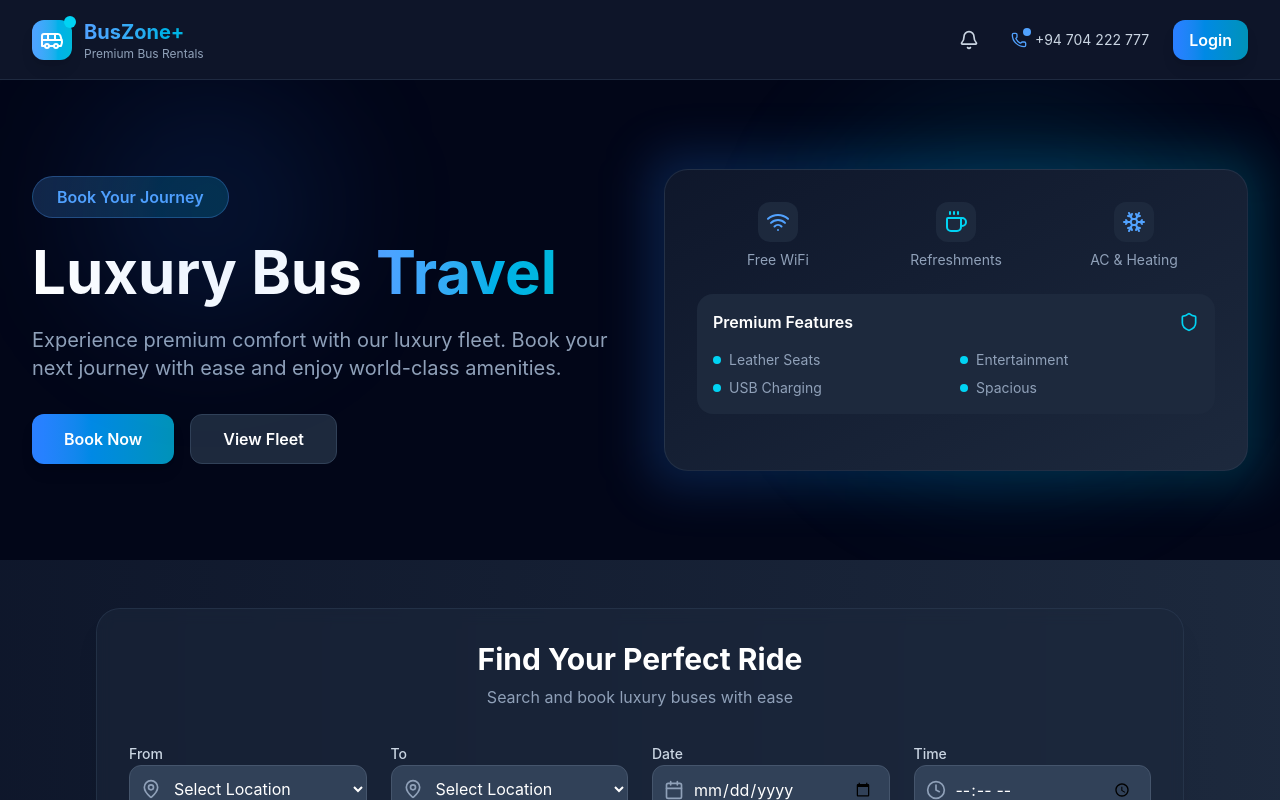
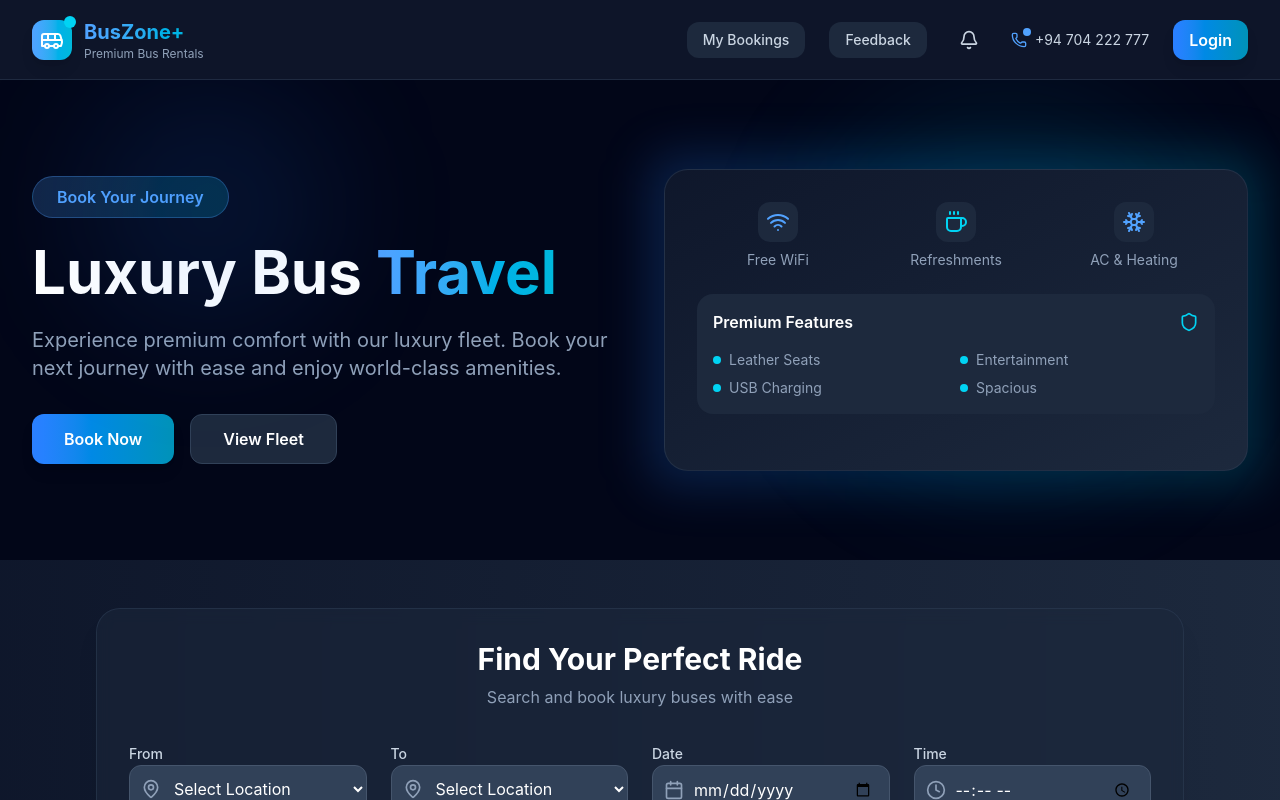
Before and after one commit to SandeepaChathumina/Bus-Rental-Management-System-Bus-Zone-, a React (Vite) app in the folder frontend/: page /booking in a window 1280 px wide. Shown: the top 800 px of the page. Built offline with nearby package versions, Linux system fonts and the light colour scheme.

Commit message:
add feedback and mybookings button

```diff
--- a/frontend/src/pages/bookingContainer/Booking.jsx
+++ b/frontend/src/pages/bookingContainer/Booking.jsx
@@ -127,6 +127,7 @@ const SeasonalOffersPreview = () => {
 
 // Navbar Component
 // Navbar Component
+// Navbar Component
 const BookingNavbar = () => {
   const [showProfileDropdown, setShowProfileDropdown] = useState(false);
   const navigate = useNavigate();
@@ -145,6 +146,14 @@ const BookingNavbar = () => {
 
   const handleNotificationsClick = () => {
     navigate('/notifications');
+  };
+
+  const handleMyBookingsClick = () => {
+    navigate('/my-bookings');
+  };
+
+  const handleFeedbackClick = () => {
+    navigate('/feedback');
   };
 
   const toggleProfileDropdown = () => {
@@ -185,6 +194,22 @@ const BookingNavbar = () => {
 
       {/* Right side section */}
       <div className="flex items-center space-x-6 ml-auto">
+        {/* My Bookings Button */}
+        <button
+          onClick={handleMyBookingsClick}
+          className="hidden md:flex items-center px-4 py-2 bg-slate-800 hover:bg-slate-700 text-slate-300 hover:text-white rounded-xl transition-all duration-300"
+        >
+          <span className="text-sm font-medium">My Bookings</span>
+        </button>
+
+        {/* Feedback Button */}
+        <button
+          onClick={handleFeedbackClick}
+          className="hidden md:flex items-center px-4 py-2 bg-slate-800 hover:bg-slate-700 text-slate-300 hover:text-white rounded-xl transition-all duration-300"
+        >
+          <span className="text-sm font-medium">Feedback</span>
+        </button>
+
         {/* Notification Bell */}
         <button
           onClick={handleNotificationsClick}
```
